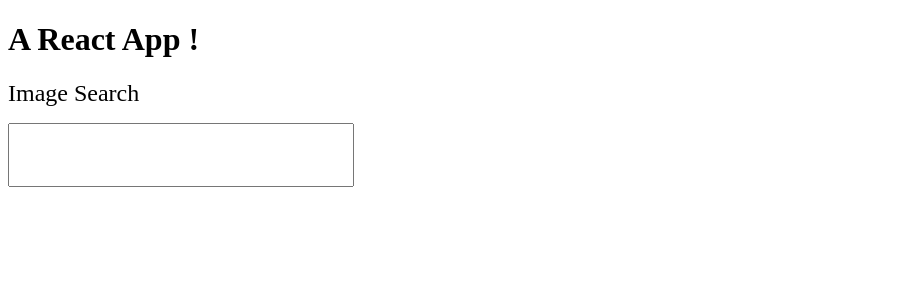
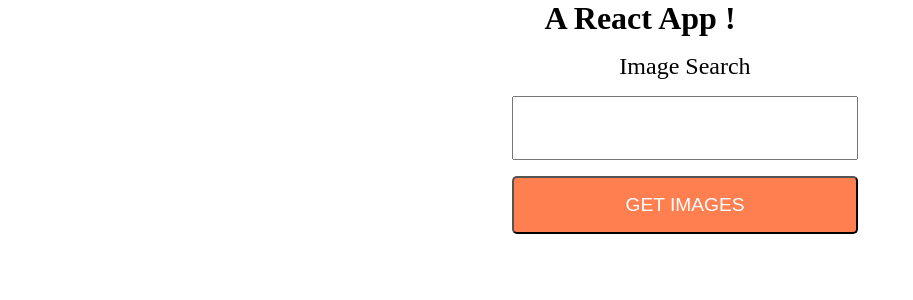
Before and after one commit to smarigowda/modernReactPictureComponent, a React (Create React App) app: page / in a window 1280 px wide. Shown: the top 300 px of the page, without its empty margins (0-913 px from the left). Built offline with nearby package versions, Linux system fonts and the light colour scheme.

Commit message:
image search css

```diff
--- a/package.json
+++ b/package.json
@@ -3,6 +3,7 @@
   "version": "0.1.0",
   "private": true,
   "dependencies": {
+    "axios": "^0.18.0",
     "node-sass": "^4.11.0",
     "react": "^16.8.6",
     "react-dom": "^16.8.6",
--- a/src/components/App.js
+++ b/src/components/App.js
@@ -1,5 +1,6 @@
 import React from 'react';
 import SearchBar from './SearchBar';
+import './App.module.scss';
 
 const App = () => {
     return (
--- /dev/null
+++ b/src/components/App.module.scss
@@ -0,0 +1,4 @@
+h1 {
+    text-align: center;
+    margin-bottom: 1rem;
+}
--- a/src/components/SearchBar.js
+++ b/src/components/SearchBar.js
@@ -1,25 +1,64 @@
-import React from 'react';
-import { searchInput } from './SearchBar.module.scss';
+import React, { useState, useEffect } from 'react';
+import styles from './SearchBar.module.scss';
+import axios from 'axios';
 
 const SearchBar = () => {
+
+    const [inputValue, setInputValue] = useState();
+    const [images, setImages] = useState([]);
+
+    // useEffect(() => {
+    //     console.log(`inputValue changed = ${inputValue}`);
+    // }, [inputValue]);
+
     const onChangeInput = event => {
-        console.log(event.target.value);
+        setInputValue(event.target.value);
+        // console.log(`event.target.value = ${event.target.value}`);
+        // inputValue will not change here.
+        // it will only trigger a re-render
+    };
+
+    const handleSubmit = async event => {
+        event.preventDefault();
+        console.log('handle Submit... called.');
+        console.log('input value is ', inputValue);
+        const output = await axios.get('https://api.unsplash.com/search/photos', {
+            params: {
+                query: inputValue
+            },
+            headers: {
+                Authorization: 'Client-ID 7dc069b8b233468a0f6b3ab3354efb09425051905ffadfdd8fe3dd66f0200d0c'
             }
-    const onClickInput = event => {
-        console.log('input clicked...');
+        });
+        // construct an array of image urls
+        const images = output.data.results.map(d => d.urls.regular);
+        console.log(images);
+        setImages(images);
+
     }
     return (
-        <form action="#">
+        <div className={styles.container}>
+            <form onSubmit={handleSubmit}>
                 <label htmlFor="">Image Search</label>
                 <input
-                className={searchInput}
+                    className={styles.searchInput}
                     type="text"
+                    value={inputValue}
                     onChange={onChangeInput}
                     onClick={event => {
                         console.log('[Arrow functon] input clicked...');
-                }}/>
+                    }} />
+                <input className={styles.submitButton} type="submit" value="Get Images"></input>
             </form>
-    )
+            <div className={styles.imagesContainer}>
+                {
+                    images.map(d => {
+                        return <img src={d}></img>
+                    })
+                }
+            </div>
+        </div>
+    );
 };
 
 export default SearchBar;
--- a/src/components/SearchBar.module.scss
+++ b/src/components/SearchBar.module.scss
@@ -1,3 +1,12 @@
+/* apply a natural box layout model to all elements, but allowing components to change */
+html {
+    box-sizing: border-box;
+}
+*, *:before, *:after {
+    box-sizing: inherit;
+    margin: 0;
+    padding: 0;
+}
 .searchInput {
     padding: 1rem;
     font-size: 1.5rem;
@@ -10,3 +19,36 @@ form label {
     margin-bottom: 1rem;
     font-size: 1.5rem;
 }
+
+form {
+    display: grid;
+    & label {
+        text-align: center;
+    }
+}
+.submitButton {
+    font-size: 1.2rem;
+    background-color: coral;
+    color: white;
+    border-radius: 5px;
+    padding: 1rem;
+    appearance: none;
+    margin-top: 1rem;
+    margin-bottom: 1rem;
+    text-transform: uppercase;
+    &:focus {
+        outline: none;
+    }
+}
+.container {
+    width: 20%;
+    margin: 0 auto;
+}
+.imagesContainer {
+    max-width: 80%;
+    margin: 0 auto;
+}
+img {
+    max-width: 100%;
+    margin-bottom: .5rem;
+}
```
Also changed, not shown: 1 other file (tests, documents, lock files or other folders). Lines whose indentation alone changed are shown as unchanged.
